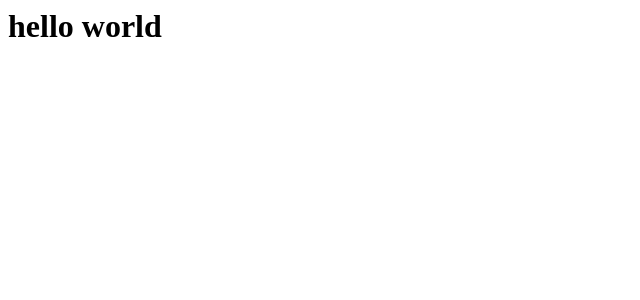
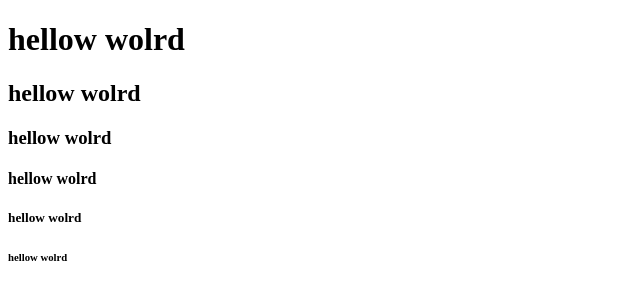
Before and after one commit to milkyway-99/first, a plain HTML site: page index.html in a window 1280 px wide. Shown: the whole page, without its empty margins (0-640 px from the left). Drawn offline with Linux system fonts and the light colour scheme.

Commit message:
index.html 수정

```diff
--- a/index.html
+++ b/index.html
@@ -1 +1,16 @@
-<h1>hello world</h1>
+<!DOCTYPE html>
+<html lang="en">
+<head>
+    <meta charset="UTF-8">
+    <meta name="viewport" content="width=device-width, initial-scale=1.0">
+    <title>Document</title>
+</head>
+<body>
+    <h1>hellow wolrd</h1>
+    <h2>hellow wolrd</h2>
+    <h3>hellow wolrd</h3>
+    <h4>hellow wolrd</h4>
+    <h5>hellow wolrd</h5>
+    <h6>hellow wolrd</h6>
+</body>
+</html>
```
